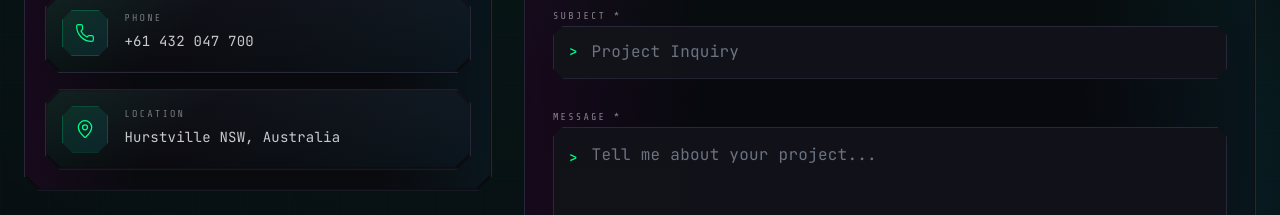
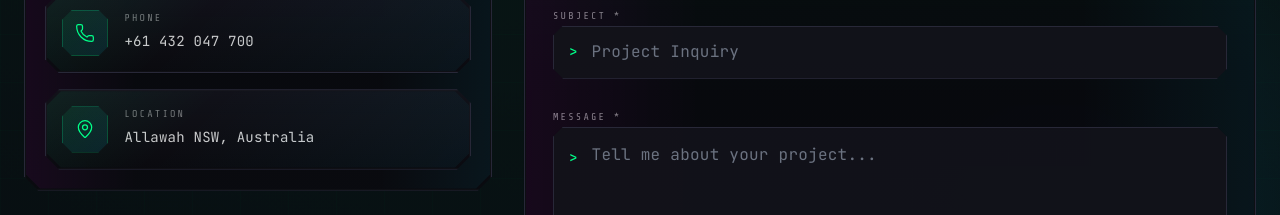
Before and after one commit to JimmyNguyen09-AI/My-Portfolio-Lastest-Version, a Next.js app: page / in a window 1280 px wide. Shown: the part 6580-6795 px from the top of the page. Built offline with nearby package versions, Linux system fonts and the light colour scheme; no server answers.

Commit message:
change address in contact component

```diff
--- a/app/components/Contact.tsx
+++ b/app/components/Contact.tsx
@@ -47,8 +47,8 @@ export default function Contact() {
     {
       icon: MapPin,
       title: "Location",
-      value: "Hurstville NSW, Australia",
-      link: "https://www.google.com/maps/place/Hurstville+NSW+2220",
+      value: "Allawah NSW, Australia",
+      link: "https://www.google.com/maps/place/Allawah+NSW+2218",
     },
   ];
 
```
